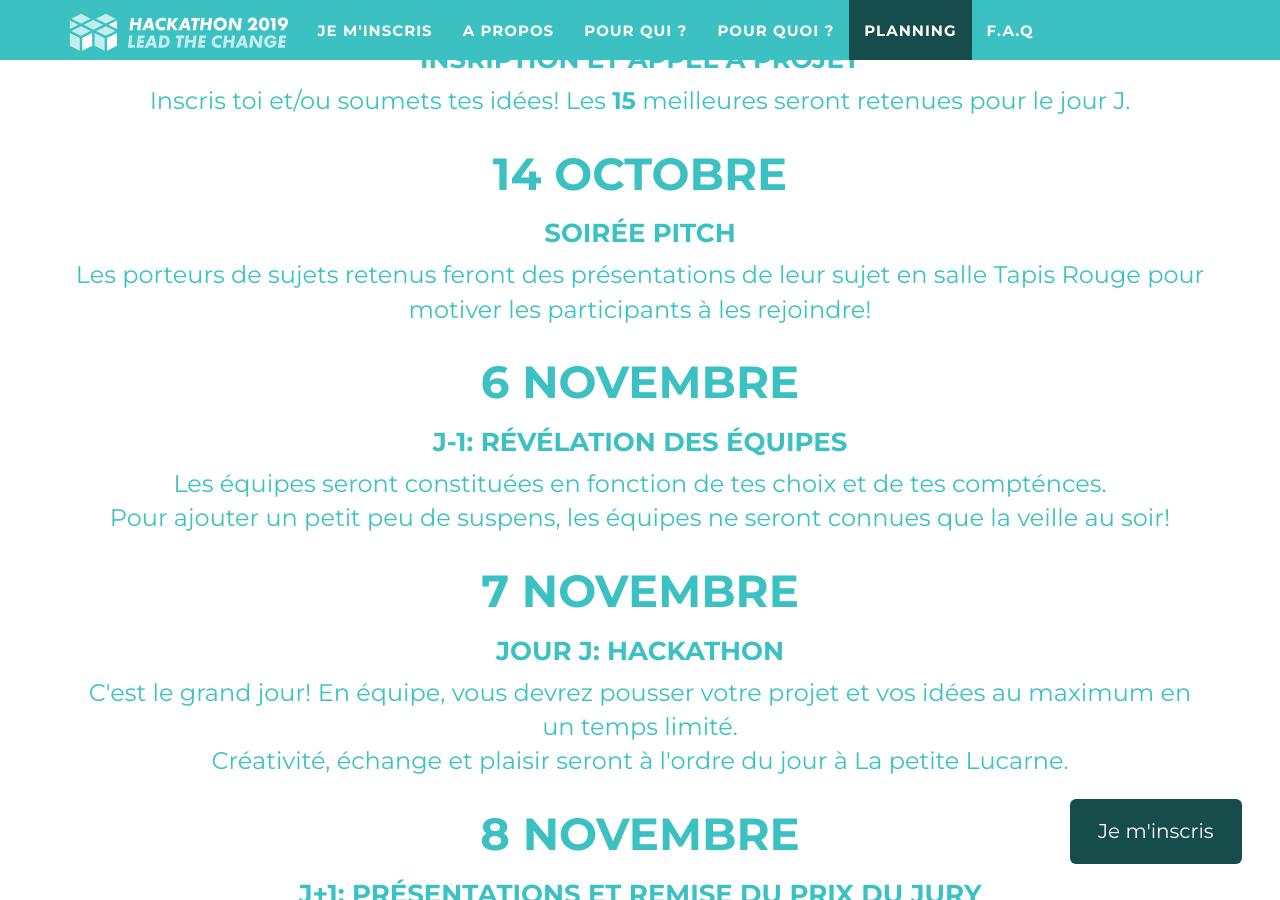
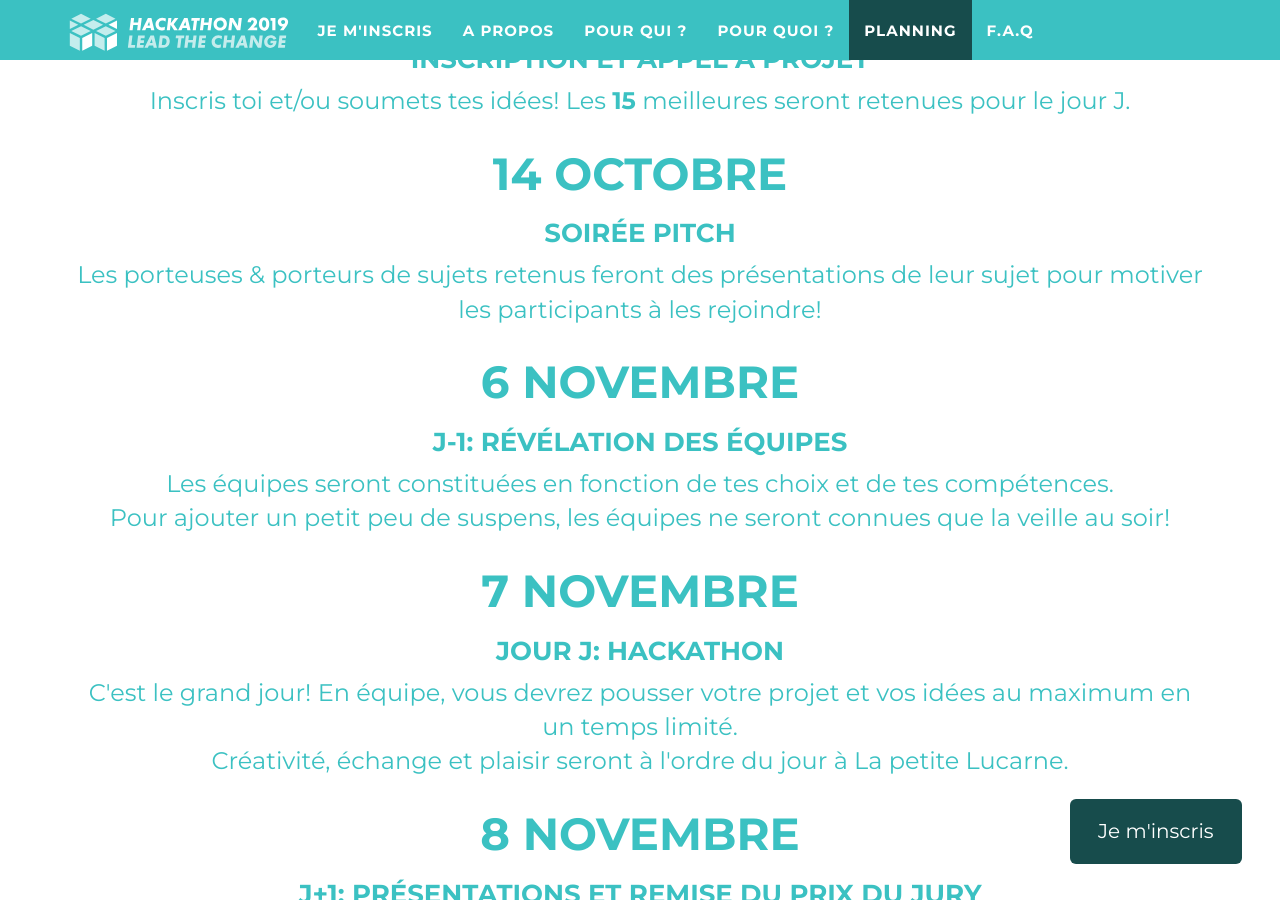
Before and after one commit to canalplus/hackathon2019, a Jekyll site: the page built from index.md, in a window 1280 px wide and 900 px high, scrolled down 5338 px. Built offline with Jekyll 4.4.1, drawn with Linux system fonts in a browser that asks for light colours; nearby versions of some CDN libraries; some of the changed text lies outside the part shown.

Commit message:
Add inclusive writng

```diff
--- a/_includes/schedule.html
+++ b/_includes/schedule.html
@@ -10,18 +10,18 @@
         <div class="row">
             <div class="col-lg-12 text-center">
                 <h2>18 Septembre - 4 Octobre</h2>
-                <h3>Insription et appel à projet</h3>
+                <h3>Inscription et appel à projet</h3>
                 <p>Inscris toi et/ou soumets tes idées! Les <strong>15</strong> meilleures seront retenues pour le jour J.</p>
             </div>
             <div class="col-lg-12 text-center">
                 <h2>14 Octobre</h2>
                 <h3>Soirée Pitch</h3>
-                <p>Les porteurs de sujets retenus feront des présentations de leur sujet en salle Tapis Rouge pour motiver les participants à les rejoindre!</p>
+                <p>Les porteuses & porteurs de sujets retenus feront des présentations de leur sujet pour motiver les participants à les rejoindre!</p>
             </div>
             <div class="col-lg-12 text-center">
                 <h2>6 Novembre</h2>
                 <h3>J-1: Révélation des équipes</h3>
-                <p>Les équipes seront constituées en fonction de tes choix et de tes compténces. <br/>Pour ajouter un petit peu de suspens, les équipes ne seront connues que la veille au soir! </p>
+                <p>Les équipes seront constituées en fonction de tes choix et de tes compétences. <br/>Pour ajouter un petit peu de suspens, les équipes ne seront connues que la veille au soir! </p>
             </div>
             <div class="col-lg-12 text-center">
                 <h2>7 Novembre</h2>
```
Also changed, not shown: other parts of _includes/schedule.html (+2 -2 lines).
